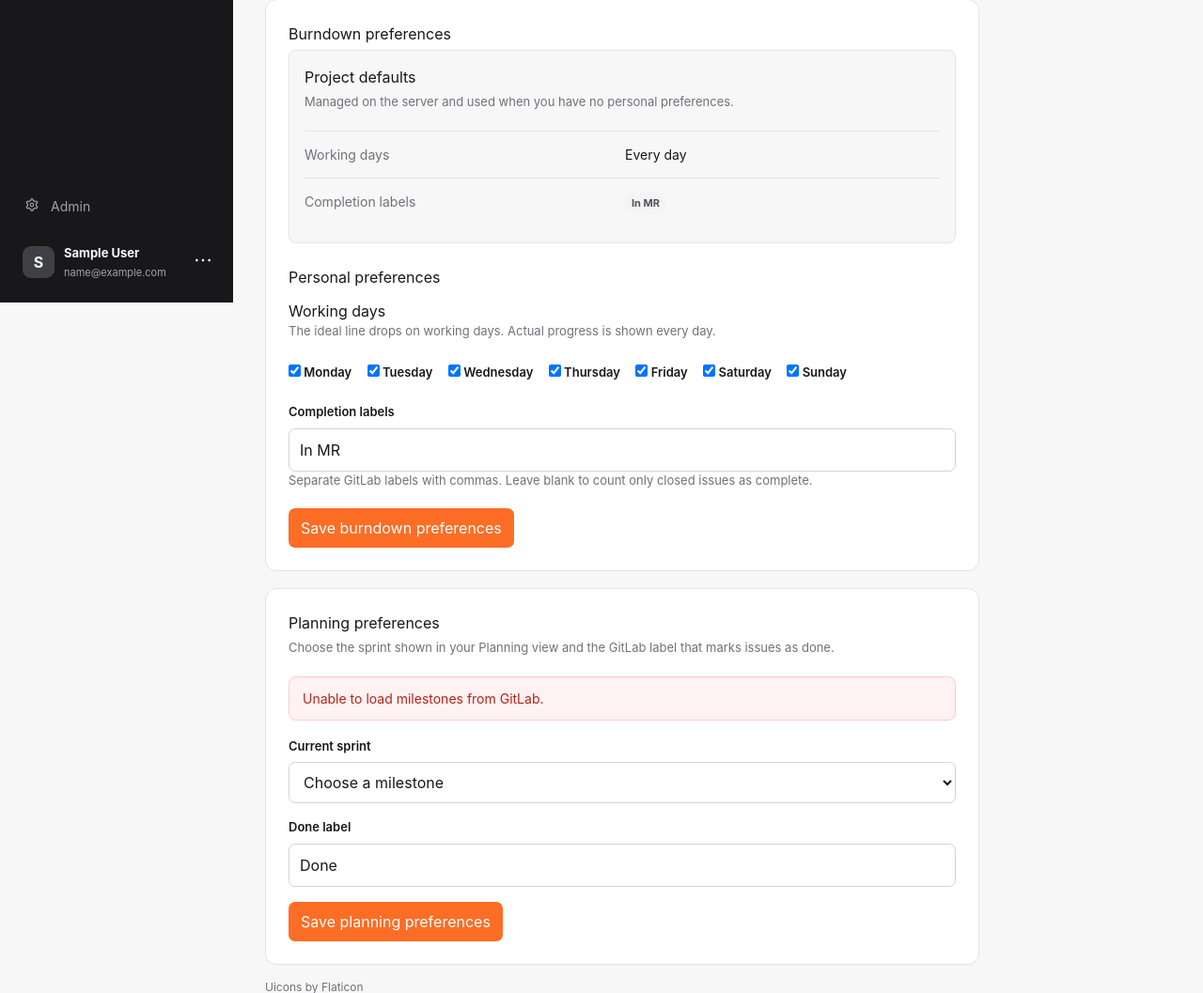
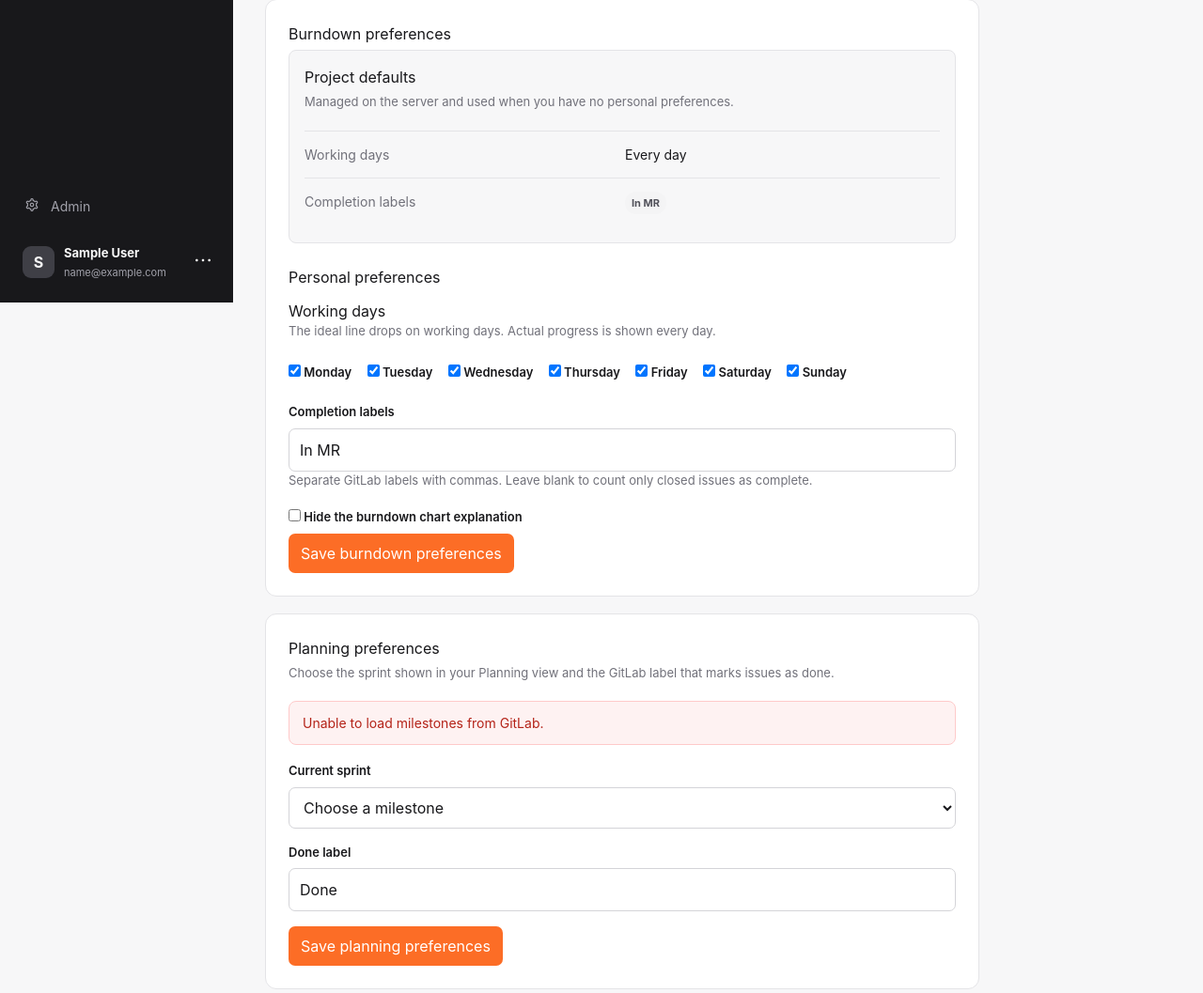
Before and after one commit to XandorSportel/gitlab-tools, a Laravel app: page /settings in a window 1280 px wide. Shown: the part 478-1535 px from the top of the page at 94% size. Run offline with Laravel 12, Linux system fonts and the light colour scheme; the visitor is signed in with stand-in values (Sample User, id 1); style sheets or scripts are compiled from the project's sources; parts of the project's set-up code (start-up, migrations or seed data) failed here and were passed over; some libraries are stand-ins or nearby versions.

Commit message:
feat(burndown): show today's ideal value and allow hiding chart explanation

```diff
--- a/app/Http/Controllers/AccountController.php
+++ b/app/Http/Controllers/AccountController.php
@@ -102,6 +102,7 @@ class AccountController extends Controller
             'workdays' => ['required', 'array', 'min:1', 'max:7'],
             'workdays.*' => ['required', 'integer', 'between:1,7', 'distinct'],
             'completed_labels' => ['present', 'nullable', 'string', 'max:1000'],
+            'hide_chart_text' => ['sometimes', 'boolean'],
         ]);
 
         $user = $request->user();
@@ -110,6 +111,9 @@ class AccountController extends Controller
             array_map('trim', explode(',', $data['completed_labels'] ?? '')),
             fn (string $label): bool => $label !== '',
         ));
+        if (isset($data['hide_chart_text'])) {
+            $user->burndown_hide_chart_text = (bool) $data['hide_chart_text'];
+        }
         $user->save();
 
         return back()->with('status', 'Burndown settings updated.');
@@ -120,6 +124,7 @@ class AccountController extends Controller
         $user = $request->user();
         $user->burndown_workdays = null;
         $user->burndown_completed_labels = null;
+        $user->burndown_hide_chart_text = false;
         $user->save();
 
         return back()->with('status', 'Project defaults restored.');
--- a/app/Models/User.php
+++ b/app/Models/User.php
@@ -20,7 +20,7 @@ class User extends Authenticatable
         5 => 'Friday', 6 => 'Saturday', 7 => 'Sunday',
     ];
 
-    /** @return array{workdays: list<int>, completedLabels: list<string>, personalWorkdays: bool, personalLabels: bool} */
+    /** @return array{workdays: list<int>, completedLabels: list<string>, personalWorkdays: bool, personalLabels: bool, hideChartText: bool} */
     public function burndownSettings(): array
     {
         return [
@@ -28,6 +28,7 @@ class User extends Authenticatable
             'completedLabels' => $this->burndown_completed_labels ?? config('services.gitlab.completed_labels'),
             'personalWorkdays' => $this->burndown_workdays !== null,
             'personalLabels' => $this->burndown_completed_labels !== null,
+            'hideChartText' => $this->burndown_hide_chart_text ?? false,
         ];
     }
 
@@ -51,6 +52,7 @@ class User extends Authenticatable
             'password' => 'hashed',
             'burndown_workdays' => 'array',
             'burndown_completed_labels' => 'array',
+            'burndown_hide_chart_text' => 'boolean',
             'planning_milestone_id' => 'integer',
         ];
     }
--- a/app/Services/BurndownCalculator.php
+++ b/app/Services/BurndownCalculator.php
@@ -133,6 +133,7 @@ class BurndownCalculator
         ));
 
         return compact('labels', 'actual', 'ideal', 'dailyChanges', 'workingDays') + [
+            'idealToday' => $ideal[count($dailyChanges) - 1] ?? null,
             'initial' => $initial,
             'total' => $totalAtEnd,
             'remaining' => $remaining,
--- a/resources/views/account/settings.blade.php
+++ b/resources/views/account/settings.blade.php
@@ -48,9 +48,14 @@
             <input id="completed_labels" name="completed_labels" maxlength="1000" value="{{ old('completed_labels', implode(', ', $completedLabels)) }}" aria-describedby="completed-labels-help">
             <p id="completed-labels-help" class="section-copy">Separate GitLab labels with commas. Leave blank to count only closed issues as complete.</p>
         </div>
+        <input type="hidden" name="hide_chart_text" value="0">
+        <label class="mb-4">
+            <input class="w-auto!" type="checkbox" name="hide_chart_text" value="1" @checked(old('hide_chart_text', $hideChartText))>
+            Hide the burndown chart explanation
+        </label>
         <button type="submit" class="primary">Save burndown preferences</button>
     </form>
-    @if($personalWorkdays || $personalLabels)
+    @if($personalWorkdays || $personalLabels || $hideChartText)
         <form method="post" action="{{ route('settings.burndown.reset') }}" style="margin-top:12px">
             @csrf
             @method('DELETE')
```
Also changed, not shown: resources/views/chart.blade.php (+14 -3 lines), tests/Feature/BurndownPreferencesTest.php (added, +62 -0 lines), database/migrations/2026_11_28_093609_add_burndown_hide_chart_text_to_users_table.php (added).
